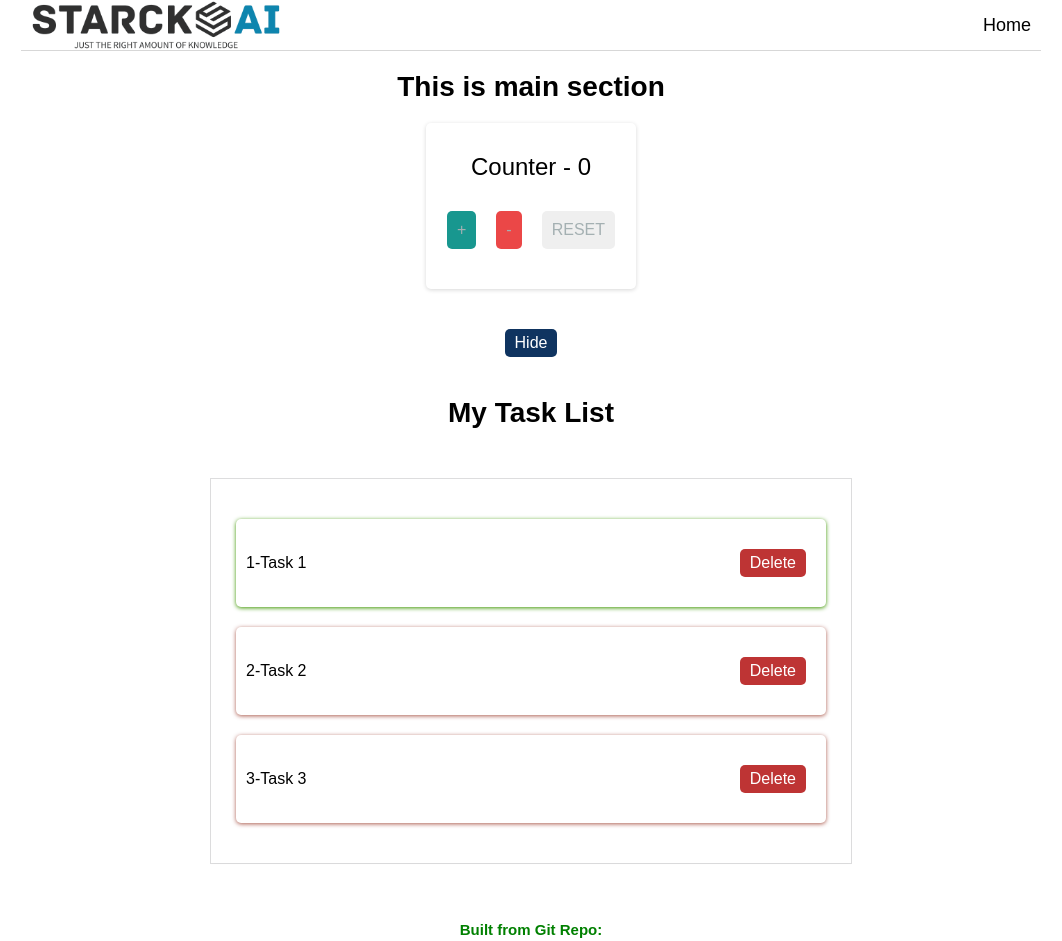
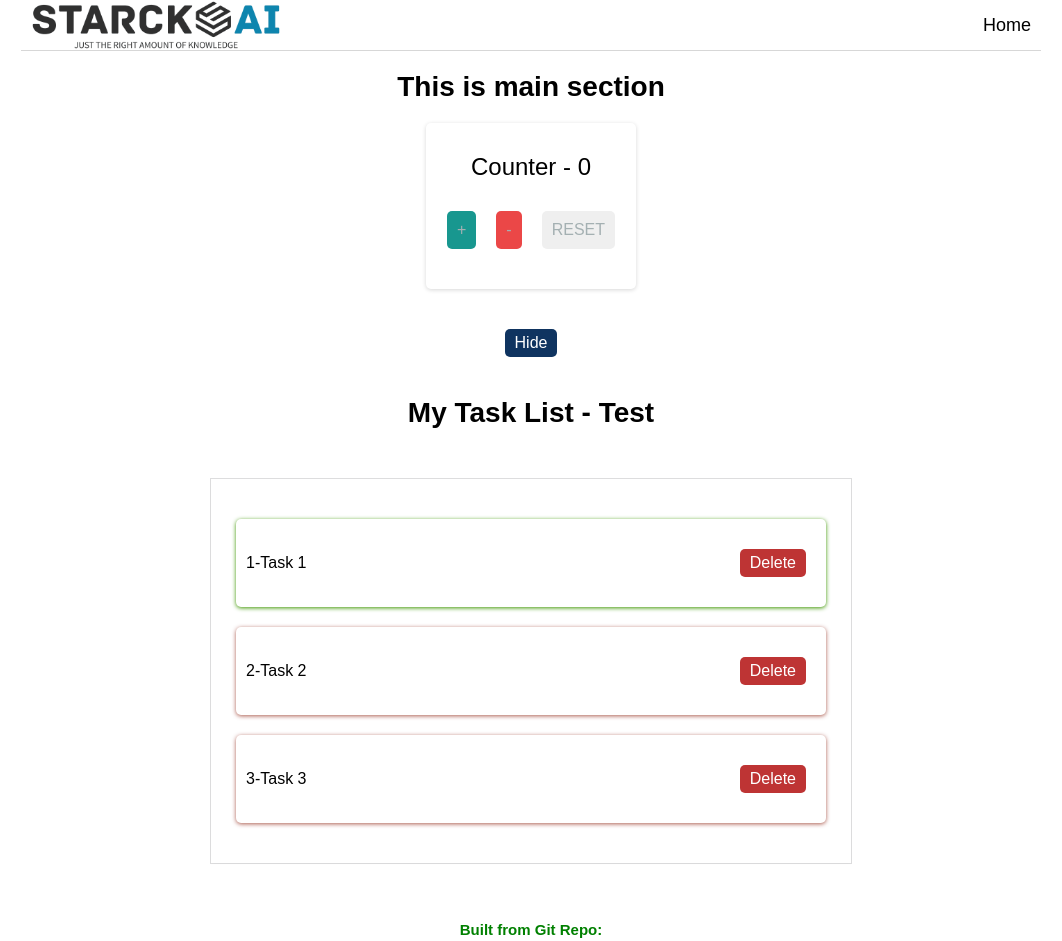
Before and after one commit to sankalp-it/react-0325-masterclass, a React (Vite) app: page / in a window 1280 px wide. Shown: the whole page, without its empty margins (109-1171 px from the left). Built offline with nearby package versions, Linux system fonts and the light colour scheme.

Commit message:
Add props to pass SubTitle to the TaskList component

```diff
--- a/src/App.jsx
+++ b/src/App.jsx
@@ -36,7 +36,7 @@ export default function App() {
         <h1>This is main section</h1>
         <Counter count={newCount} handleOperation={handleOperation} handleReset={handleReset}/>
         <button className='trigger' onClick={() => setShow(!show)}>{show ? 'Hide' : 'Show'}</button>
-        {show && <TaskList title="My Task List"/>}
+        {show && <TaskList title="My Task List" subtitle="Test"/>}
       </div>
       <Footer />
       {/* <TwoSectionLayout
--- a/src/components/TaskList.jsx
+++ b/src/components/TaskList.jsx
@@ -14,7 +14,7 @@ export const TaskList = (props) => {
     }
    return (
     <>
-        <h1>{props.title}</h1>
+        <h1>{props.title} - {props.subtitle}</h1>
         <ul>
             {tasks.map((task) => (
                 <li key={task.id} className={task.isComplete ? 'completed' : 'incomplete'}>
```
